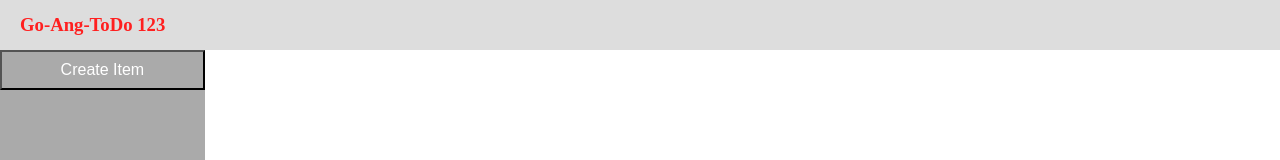
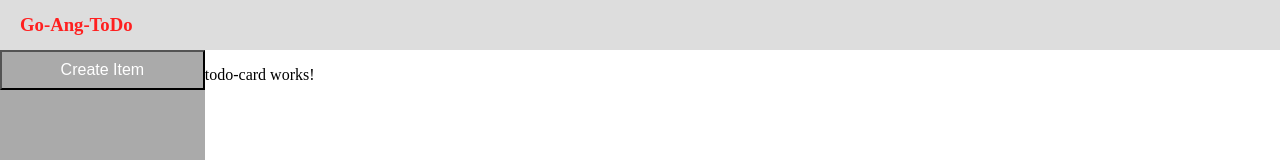
Before and after one commit to ashishghogre/go-ang-todo, an Angular app in the folder web/: page / in a window 1280 px wide. Shown: the top 160 px of the page. Built offline with nearby package versions, Linux system fonts and the light colour scheme; no server answers.

Commit message:
Added Body component

```diff
--- a/web/src/app/app.component.html
+++ b/web/src/app/app.component.html
@@ -1,2 +1,3 @@
 <app-header></app-header>
 <app-side-drawer></app-side-drawer>
+<app-body></app-body>
--- a/web/src/app/app.module.ts
+++ b/web/src/app/app.module.ts
@@ -5,12 +5,16 @@ import {HttpClientModule} from '@angular/common/http';
 import { AppComponent } from './app.component';
 import { HeaderComponent } from './components/header/header.component';
 import { SideDrawerComponent } from './components/side-drawer/side-drawer.component';
+import { TodoCardComponent } from './components/todo-card/todo-card.component';
+import { BodyComponent } from './components/body/body.component';
 
 @NgModule({
   declarations: [
     AppComponent,
     HeaderComponent,
-    SideDrawerComponent
+    SideDrawerComponent,
+    TodoCardComponent,
+    BodyComponent
   ],
   imports: [
     BrowserModule,
--- /dev/null
+++ b/web/src/app/components/body/body.component.html
@@ -0,0 +1 @@
+<div class="app-body"><app-todo-card></app-todo-card></div>
--- /dev/null
+++ b/web/src/app/components/body/body.component.scss
@@ -0,0 +1,5 @@
+.app-body{
+    position: fixed;
+    top:50px;
+    left:16%;
+}
--- /dev/null
+++ b/web/src/app/components/body/body.component.ts
@@ -0,0 +1,15 @@
+import { Component, OnInit } from '@angular/core';
+
+@Component({
+  selector: 'app-body',
+  templateUrl: './body.component.html',
+  styleUrls: ['./body.component.scss']
+})
+export class BodyComponent implements OnInit {
+
+  constructor() { }
+
+  ngOnInit() {
+  }
+
+}
--- a/web/src/app/components/header/header.component.html
+++ b/web/src/app/components/header/header.component.html
@@ -1,3 +1,3 @@
 <div class="app-header">
-    <h3 class="title">Go-Ang-ToDo 123</h3>
+    <h3 class="title">Go-Ang-ToDo</h3>
 </div>
--- /dev/null
+++ b/web/src/app/components/todo-card/todo-card.component.html
@@ -0,0 +1 @@
+<p>todo-card works!</p>
--- /dev/null
+++ b/web/src/app/components/todo-card/todo-card.component.ts
@@ -0,0 +1,15 @@
+import { Component, OnInit } from '@angular/core';
+
+@Component({
+  selector: 'app-todo-card',
+  templateUrl: './todo-card.component.html',
+  styleUrls: ['./todo-card.component.scss']
+})
+export class TodoCardComponent implements OnInit {
+
+  constructor() { }
+
+  ngOnInit() {
+  }
+
+}
```
Also changed, not shown: web/src/app/components/todo-card/todo-card.component.scss (added), 2 other files (tests, documents, lock files or other folders).
